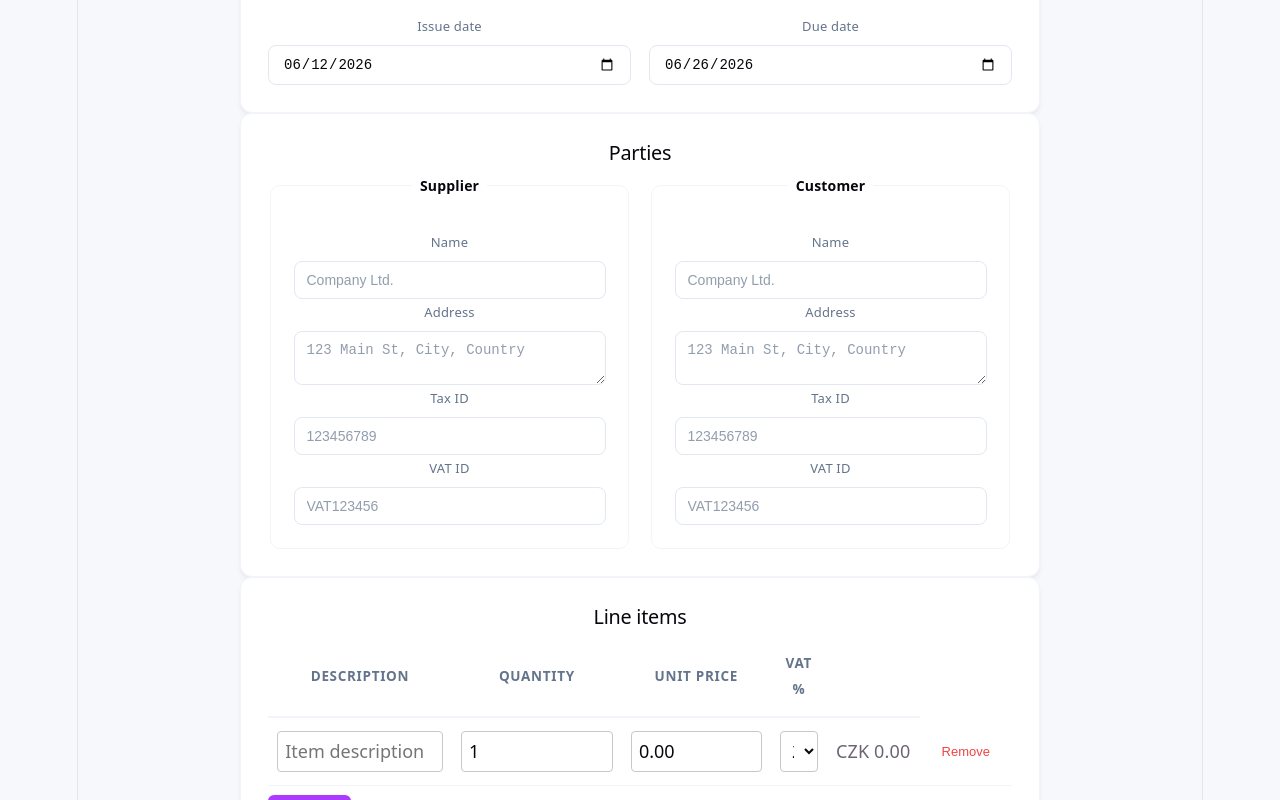
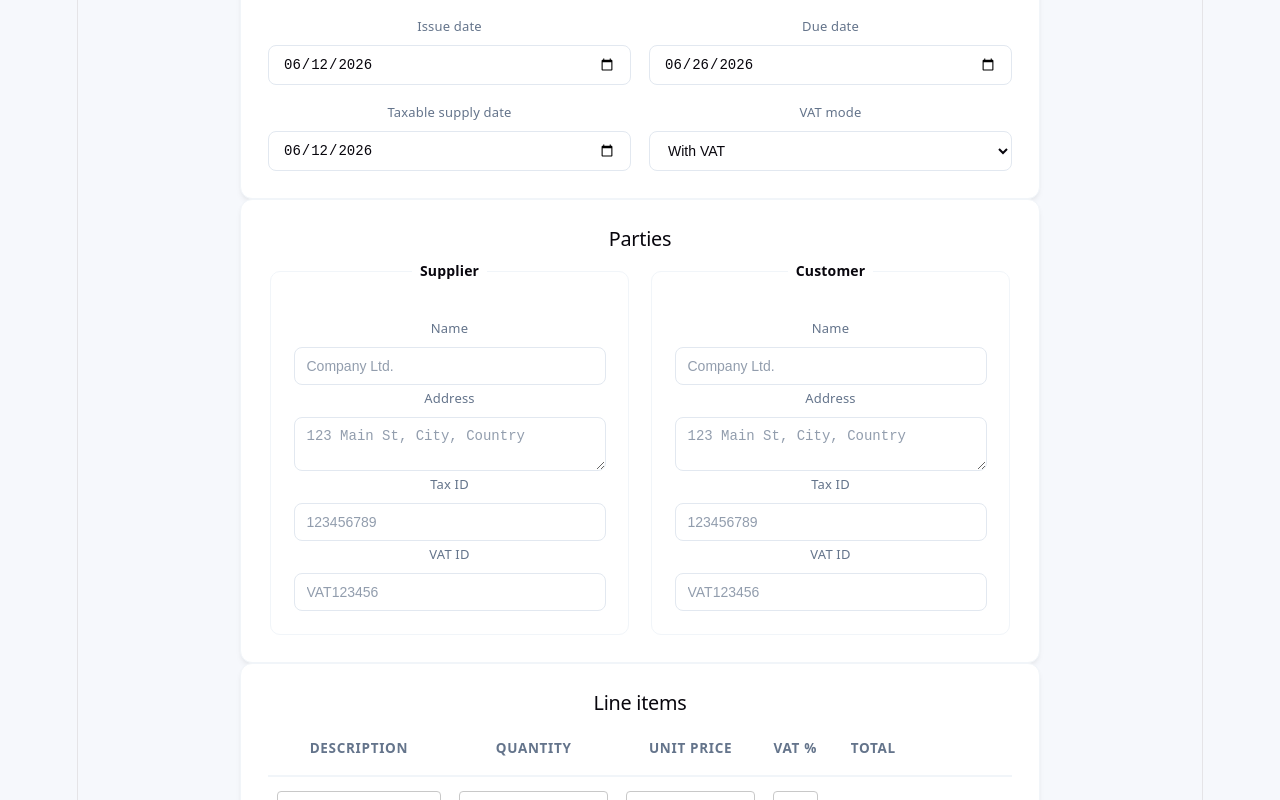
Before and after one commit to lkdrm/React_invoice, a React (Vite) app in the folder react-invoice-app/: page / in a window 1280 px wide. Shown: the part 320-1120 px from the top of the page. Built offline with nearby package versions, Linux system fonts and the light colour scheme; what @react-pdf/renderer would draw is missing.

Commit message:
Improvments

```diff
--- a/react-invoice-app/src/components/InvoiceForm.tsx
+++ b/react-invoice-app/src/components/InvoiceForm.tsx
@@ -49,8 +49,8 @@ export function InvoiceForm() {
     };
 
     const sub = subTotal(invoice.items);
-    const vat = totalVat(invoice.items);
-    const grand = total(invoice.items);
+    const vat = totalVat(invoice.items, invoice.vatMode);
+    const grand = total(invoice.items, invoice.vatMode);
 
     return (
         <form className={styles.form} onSubmit={handleSubmit} noValidate={false}>
@@ -105,6 +105,39 @@ export function InvoiceForm() {
                             required
                         />
                     </label>
+
+                    <label className={styles.field}>
+                        <span>{t('invoice.taxableSupplyDate')}</span>
+                        <input
+                            type="date"
+                            value={invoice.taxableSupplyDate}
+                            onChange={(event) =>
+                                update({ taxableSupplyDate: event.target.value })
+                            }
+                            required
+                        />
+                    </label>
+
+                    <label className={styles.field}>
+                        <span>{t('invoice.vatMode')}</span>
+
+                        <select
+                            value={invoice.vatMode}
+                            onChange={(event) =>
+                                update({
+                                    vatMode: event.target.value as Invoice['vatMode'],
+                                })
+                            }
+                        >
+                            <option value="with-vat">
+                                {t('invoice.vatMode.withVat')}
+                            </option>
+
+                            <option value="without-vat">
+                                {t('invoice.vatMode.withoutVat')}
+                            </option>
+                        </select>
+                    </label>
                 </div>
             </section>
 
@@ -151,10 +184,12 @@ export function InvoiceForm() {
                     <strong>{formatMoney(sub, invoice.currency, locale)}</strong>
                 </div>
 
-                <div>
-                    <span>{t('invoice.totals.vat')}</span>
-                    <strong>{formatMoney(vat, invoice.currency, locale)}</strong>
-                </div>
+                {invoice.vatMode === 'with-vat' && (
+                    <div>
+                        <span>{t('invoice.totals.vat')}</span>
+                        <strong>{formatMoney(vat, invoice.currency, locale)}</strong>
+                    </div>
+                )}
 
                 <div className={styles.grand}>
                     <span>{t('invoice.total')}</span>
--- a/react-invoice-app/src/components/LineItemsEditor.tsx
+++ b/react-invoice-app/src/components/LineItemsEditor.tsx
@@ -5,6 +5,7 @@ import { formatMoney } from '../domain/formatMoney';
 import { parseMoneyInput, formatMoneyInput } from '../domain/money';
 import { emptyLineItem } from '../domain/factory';
 import { useTranslation } from '../i18n/useTranslation';
+import { useSettings } from '../state/useSettings';
 import styles from '../styles/LineItemsEditor.module.css';
 
 const VAT_OPTIONS = [0, 10, 15, 21] as const;
@@ -12,9 +13,11 @@ const VAT_OPTIONS = [0, 10, 15, 21] as const;
 export function LineItemsEditor() {
     const { invoice, dispatch } = useInvoice();
     const { t, locale } = useTranslation();
-
+    const { settings } = useSettings();
     const items = invoice.items;
     const currency = invoice.currency;
+
+    const isVatEnabled = invoice.vatMode === 'with-vat';
 
     const updateItems = (nextItems: LineItem[], updateAt: number) => {
         dispatch({
@@ -38,7 +41,13 @@ export function LineItemsEditor() {
     };
 
     const addItem = (updateAt: number) => {
-        updateItems([...items, emptyLineItem()], updateAt);
+        updateItems(
+            [
+                ...items,
+                emptyLineItem(settings.defaultVatRate ?? 21),
+            ],
+            updateAt
+        );
     };
 
     const removeItem = (id: string, updateAt: number) => {
@@ -47,6 +56,8 @@ export function LineItemsEditor() {
             updateAt
         );
     };
+
+
     return (
         <div className={styles.editor}>
             <table className={styles.table}>
@@ -55,7 +66,12 @@ export function LineItemsEditor() {
                         <th>{t('lineItem.description')}</th>
                         <th>{t('lineItem.quantity')}</th>
                         <th>{t('lineItem.unitPrice')}</th>
+
+                        {isVatEnabled && (
                             <th>{t('lineItem.vatRate')}</th>
+                        )}
+
+                        <th>{t('lineItem.total')}</th>
                         <th aria-label="Actions" />
                     </tr>
                 </thead>
@@ -114,6 +130,7 @@ export function LineItemsEditor() {
                                 />
                             </td>
 
+                            {isVatEnabled && (
                                 <td>
                                     <select
                                         value={item.vatRate}
@@ -123,14 +140,16 @@ export function LineItemsEditor() {
                                                 { vatRate: Number(event.target.value) },
                                                 Date.now()
                                             )
-                                    }>
+                                        }
+                                    >
                                         {VAT_OPTIONS.map((rate) => (
                                             <option key={rate} value={rate}>
-                                            {rate}
+                                                {rate} %
                                             </option>
                                         ))}
                                     </select>
                                 </td>
+                            )}
 
                             <td className={styles.lineTotal}>
                                 {formatMoney(lineTotal(item), currency, locale)}
--- a/react-invoice-app/src/domain/calculations.ts
+++ b/react-invoice-app/src/domain/calculations.ts
@@ -1,4 +1,4 @@
-import type { LineItem, Money } from './types';
+import type { LineItem, Money, VatMode } from './types';
 
 const PERCENT_DIVISOR = 100;
 
@@ -7,19 +7,37 @@ export function lineTotal(item: LineItem): Money {
 }
 
 export function lineVat(item: LineItem): Money {
-    return Math.round((lineTotal(item) * item.vatRate) / PERCENT_DIVISOR);
+    return Math.round(
+        (lineTotal(item) * item.vatRate) / PERCENT_DIVISOR
+    );
 }
 
 export function subTotal(items: readonly LineItem[]): Money {
-    return items.reduce((sum, item) => sum + lineTotal(item), 0);
+    return items.reduce(
+        (sum, item) => sum + lineTotal(item),
+        0
+    );
 }
 
-export function totalVat(items: readonly LineItem[]): Money {
-    return items.reduce((sum, item) => sum + lineVat(item), 0);
+export function totalVat(
+    items: readonly LineItem[],
+    vatMode: VatMode = 'with-vat',
+): Money {
+    if (vatMode === 'without-vat') {
+        return 0;
+    }
+
+    return items.reduce(
+        (sum, item) => sum + lineVat(item),
+        0
+    );
 }
 
-export function total(items: readonly LineItem[]): Money {
-    return subTotal(items) + totalVat(items);
+export function total(
+    items: readonly LineItem[],
+    vatMode: VatMode = 'with-vat',
+): Money {
+    return subTotal(items) + totalVat(items, vatMode);
 }
 
 export interface VatGroup {
@@ -28,12 +46,20 @@ export interface VatGroup {
     vat: Money;
 }
 
-export function vatBreakdown(items: readonly LineItem[]): VatGroup[] {
+export function vatBreakdown(
+    items: readonly LineItem[],
+    vatMode: VatMode = 'with-vat',
+): VatGroup[] {
+    if (vatMode === 'without-vat') {
+        return [];
+    }
+
     const byRate = new Map<number, VatGroup>();
 
     for (const item of items) {
         const rate = item.vatRate;
         const existing = byRate.get(rate);
+
         const itemBase = lineTotal(item);
         const itemVat = lineVat(item);
 
@@ -41,8 +67,15 @@ export function vatBreakdown(items: readonly LineItem[]): VatGroup[] {
             existing.base += itemBase;
             existing.vat += itemVat;
         } else {
-            byRate.set(rate, { rate, base: itemBase, vat: itemVat });
+            byRate.set(rate, {
+                rate,
+                base: itemBase,
+                vat: itemVat,
+            });
         }
     }
-    return [...byRate.values()].sort((first, second) => first.rate - second.rate);
+
+    return [...byRate.values()].sort(
+        (first, second) => first.rate - second.rate
+    );
 }
--- a/react-invoice-app/src/domain/factory.ts
+++ b/react-invoice-app/src/domain/factory.ts
@@ -24,12 +24,14 @@ const addDays = (isoDate: string, days: number): string => {
     return date.toISOString().slice(0, 10);
 };
 
-export const emptyLineItem = (): LineItem => ({
+export const emptyLineItem = (
+    vatRate: number = 21,
+): LineItem => ({
     id: newId(),
     description: '',
     quantity: 1,
     unitPrice: 0,
-    vatRate: 21,
+    vatRate,
 });
 
 export const emptyInvoice = (
@@ -51,7 +53,9 @@ export const emptyInvoice = (
 
         customer: emptyParty(),
 
-        items: [emptyLineItem()],
+        items: [
+            emptyLineItem(settings?.defaultVatRate ?? 21),
+        ],
 
         currency: settings?.defaultCurrency ?? 'CZK',
         templateId: settings?.invoiceTemplateId ?? 'classic',
@@ -59,5 +63,8 @@ export const emptyInvoice = (
         note: '',
         createAt: now,
         updateAt: now,
+
+        taxableSupplyDate: issueDate,
+        vatMode: 'with-vat',
     };
 };
--- a/react-invoice-app/src/domain/types.ts
+++ b/react-invoice-app/src/domain/types.ts
@@ -3,6 +3,7 @@ export type Money = number;
 export type ISODate = string; // ISO 8601 format: YYYY-MM-DD
 export type Currency = 'USD' | 'EUR' | 'UAH' | 'CZK';
 export type Theme = 'light' | 'dark';
+export type VatMode = 'with-vat' | 'without-vat';
 
 export interface Party {
     name: string;
@@ -32,6 +33,8 @@ export interface Invoice {
     note?: string;
     createAt: number; // Unix timestamp
     updateAt: number; // Unix timestamp
+    taxableSupplyDate: ISODate;
+    vatMode: VatMode;
 }
 
 export interface Settings {
--- a/react-invoice-app/src/i18n/dictionaries/cz.json
+++ b/react-invoice-app/src/i18n/dictionaries/cz.json
@@ -49,5 +49,11 @@
   "history.actions.open": "Otevřít",
   "history.actions.duplicate": "Duplikovat",
   "history.actions.delete": "Smazat",
-  "history.unnamedInvoice": "(bez čísla)"
+  "history.unnamedInvoice": "(bez čísla)",
+  "invoice.taxableSupplyDate": "Datum uskutečnění zdanitelného plnění (DUZP)",
+  "invoice.vatMode": "Režim DPH",
+  "invoice.vatMode.withVat": "S DPH",
+  "invoice.vatMode.withoutVat": "Bez DPH",
+  "invoice.notVatPayer": "Nejsem plátce DPH",
+  "lineItem.total": "Celkem"
 }
--- a/react-invoice-app/src/i18n/dictionaries/en.json
+++ b/react-invoice-app/src/i18n/dictionaries/en.json
@@ -49,5 +49,11 @@
   "history.actions.open": "Open",
   "history.actions.duplicate": "Duplicate",
   "history.actions.delete": "Delete",
-  "history.unnamedInvoice": "(без номера)"
+  "history.unnamedInvoice": "(без номера)",
+  "invoice.taxableSupplyDate": "Taxable supply date",
+  "invoice.vatMode": "VAT mode",
+  "invoice.vatMode.withVat": "With VAT",
+  "invoice.vatMode.withoutVat": "Without VAT",
+  "invoice.notVatPayer": "Not a VAT payer",
+  "lineItem.total": "Total"
 }
--- a/react-invoice-app/src/i18n/dictionaries/ua.json
+++ b/react-invoice-app/src/i18n/dictionaries/ua.json
@@ -49,5 +49,11 @@
   "history.actions.open": "Відкрити",
   "history.actions.duplicate": "Дублювати",
   "history.actions.delete": "Видалити",
-  "history.unnamedInvoice": "(без номера)"
+  "history.unnamedInvoice": "(без номера)",
+  "invoice.taxableSupplyDate": "Дата здійснення оподатковуваної операції",
+  "invoice.vatMode": "Режим ПДВ",
+  "invoice.vatMode.withVat": "З ПДВ",
+  "invoice.vatMode.withoutVat": "Без ПДВ",
+  "invoice.notVatPayer": "Не є платником ПДВ",
+  "lineItem.total": "Разом"
 }
--- a/react-invoice-app/src/state/invoiceReducer.ts
+++ b/react-invoice-app/src/state/invoiceReducer.ts
@@ -15,6 +15,8 @@ export function emptyInvoice(): Invoice {
         templateId: 'classic',
         createAt: now,
         updateAt: now,
+        vatMode: 'with-vat',
+        taxableSupplyDate: new Date().toISOString().slice(0, 10),
     };
 }
 
```
Also changed, not shown: react-invoice-app/src/pdf/template/ClassicTemplate.tsx (+19 -4 lines), react-invoice-app/src/pdf/template/MinimalTemplate.tsx (+24 -7 lines). Lines whose indentation alone changed are shown as unchanged.
